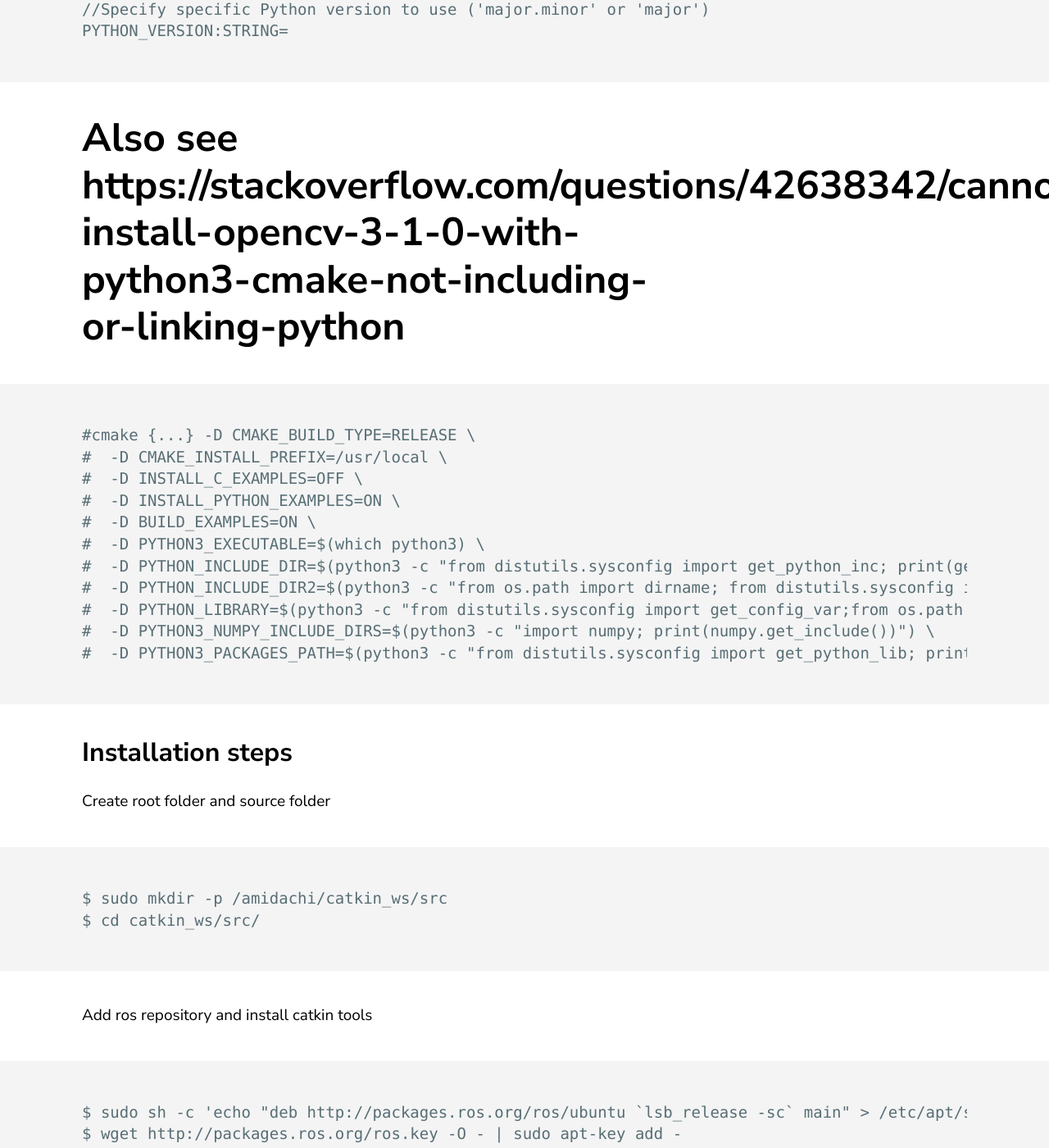
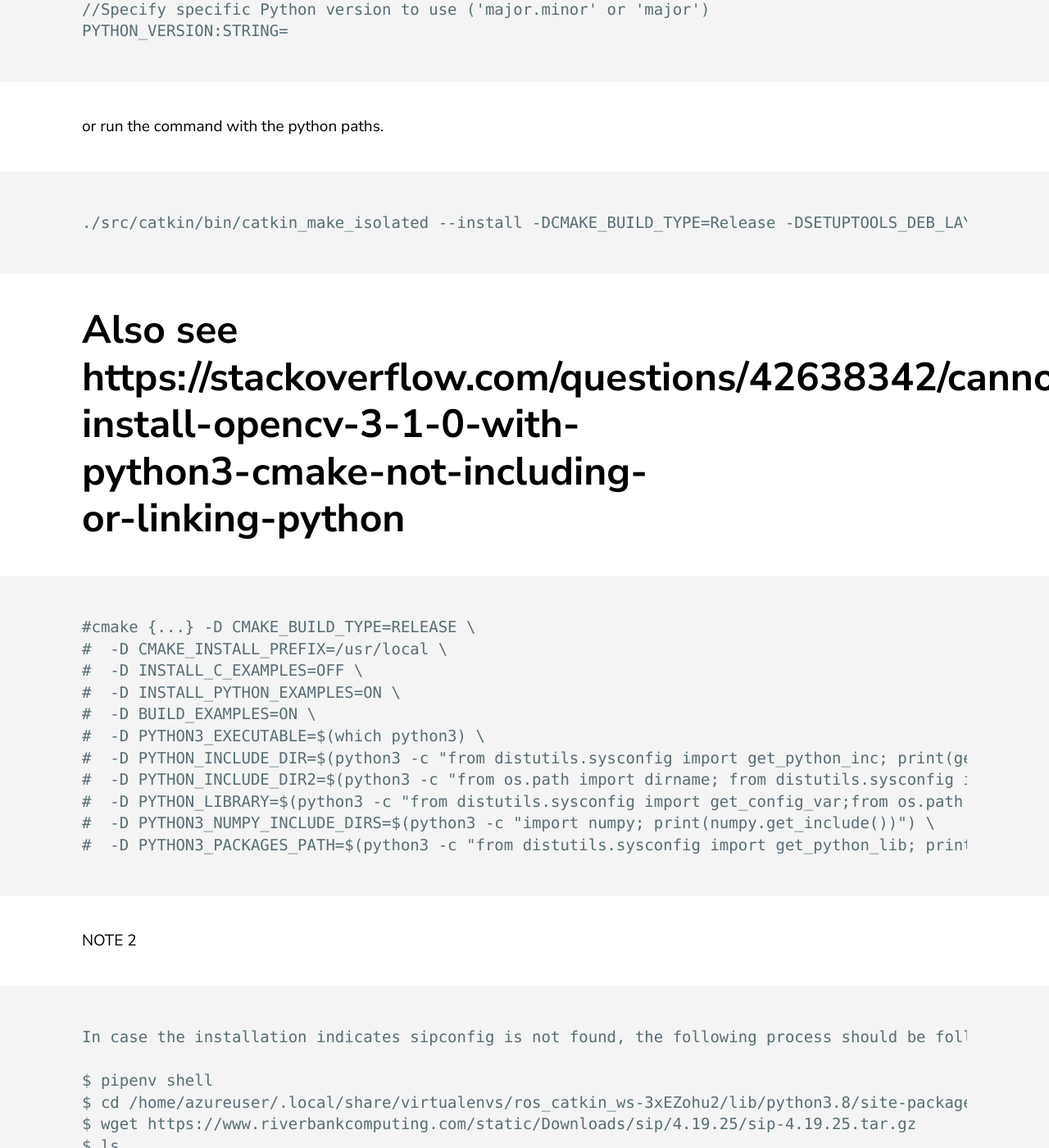
Before and after one commit to jluis9796/jluis9796.github.io, a Jekyll site: the page built from _posts/2020-05-31-manuals.markdown, in a window 1280 px wide and 1400 px high, scrolled down 17365 px. Shown: the whole window at 82% size. Built offline with Jekyll 4.4.1, drawn with Linux system fonts in a browser that asks for light colours; some of the changed text lies outside the part shown.

Commit message:
Update 2020-05-31-manuals.markdown

````diff
--- a/_posts/2020-05-31-manuals.markdown
+++ b/_posts/2020-05-31-manuals.markdown
@@ -364,7 +364,10 @@ FIND_PACKAGE_MESSAGE_DETAILS_PythonInterp:INTERNAL=[/home/azureuser/.local/share
 //Specify specific Python version to use ('major.minor' or 'major')
 PYTHON_VERSION:STRING=
 ```
-
+or run the command with the python paths.
+```
+./src/catkin/bin/catkin_make_isolated --install -DCMAKE_BUILD_TYPE=Release -DSETUPTOOLS_DEB_LAYOUT=OFF -DPYTHON_EXECUTABLE=/home/azureuser/.local/share/virtualenvs/ros_catkin_ws-3xEZohu2/bin/python -DNOSETESTS=/home/azureuser/.pyenv/shims/nosetests -DPYTHON_INCLUDE_DIR=/home/azureuser/.pyenv/versions/3.8.9/include/python3.8 -DPYTHON_LIBRARY=/home/azureuser/.pyenv/versions/3.8.9/lib/libpython3.8.a -DPYTHON3_PACKAGES_PATH=/home/azureuser/.local/share/virtualenvs/ros_catkin_ws-3xEZohu2/lib/python3.8/site-packages
+```
 
 # Also see https://stackoverflow.com/questions/42638342/cannot-install-opencv-3-1-0-with-python3-cmake-not-including-or-linking-python
 
@@ -380,6 +383,24 @@ PYTHON_VERSION:STRING=
 #  -D PYTHON_LIBRARY=$(python3 -c "from distutils.sysconfig import get_config_var;from os.path import dirname,join ; print(join(dirname(get_config_var('LIBPC')),get_config_var('LDLIBRARY')))") \
 #  -D PYTHON3_NUMPY_INCLUDE_DIRS=$(python3 -c "import numpy; print(numpy.get_include())") \
 #  -D PYTHON3_PACKAGES_PATH=$(python3 -c "from distutils.sysconfig import get_python_lib; print(get_python_lib())")
+```
+
+NOTE 2
+```
+In case the installation indicates sipconfig is not found, the following process should be followed to install it.
+
+$ pipenv shell
+$ cd /home/azureuser/.local/share/virtualenvs/ros_catkin_ws-3xEZohu2/lib/python3.8/site-packages/
+$ wget https://www.riverbankcomputing.com/static/Downloads/sip/4.19.25/sip-4.19.25.tar.gz
+$ ls
+$ tar -xzvf sip-4.19.25.tar.gz
+$ cd sip-4.19.25/
+$ ls
+$ python --version
+$ python configure.py
+$ make
+$ sudo make install
+$ python -c "import sipconfig"
 ```
 
 ## Installation steps
````
